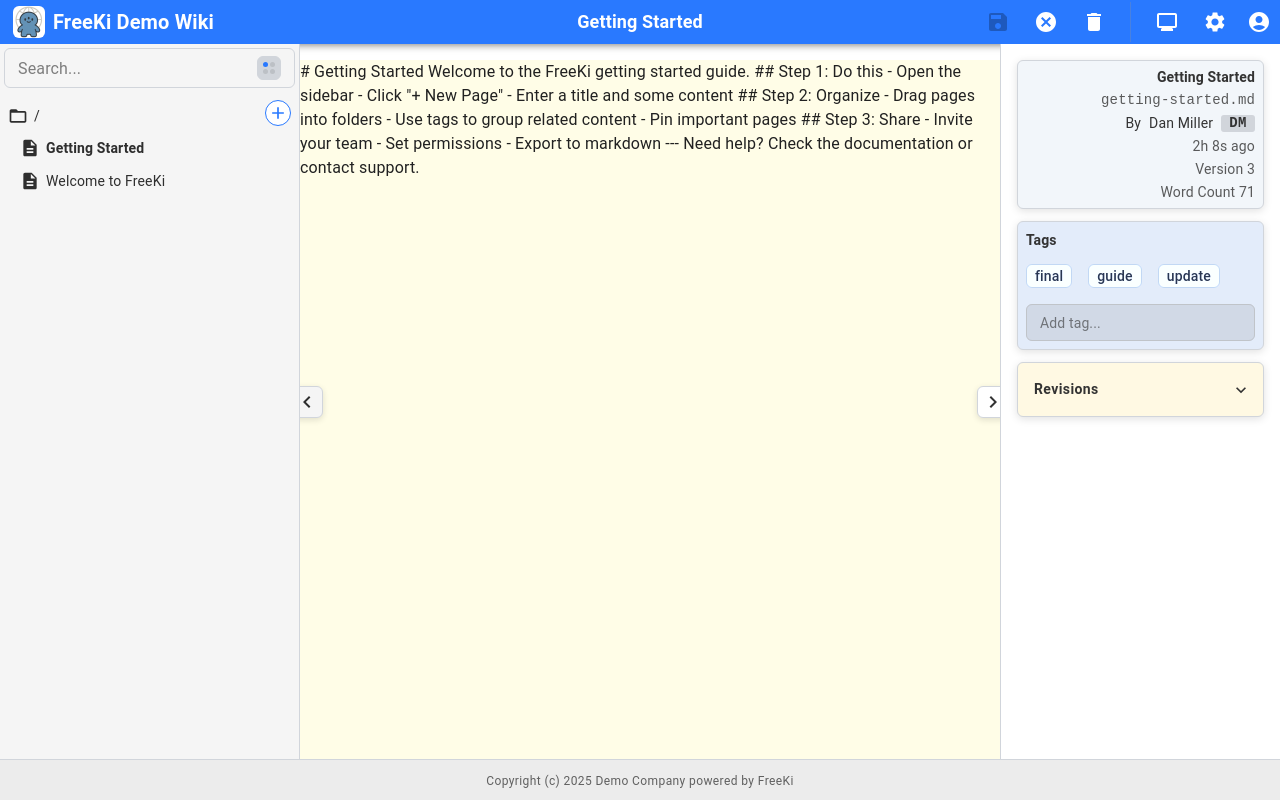
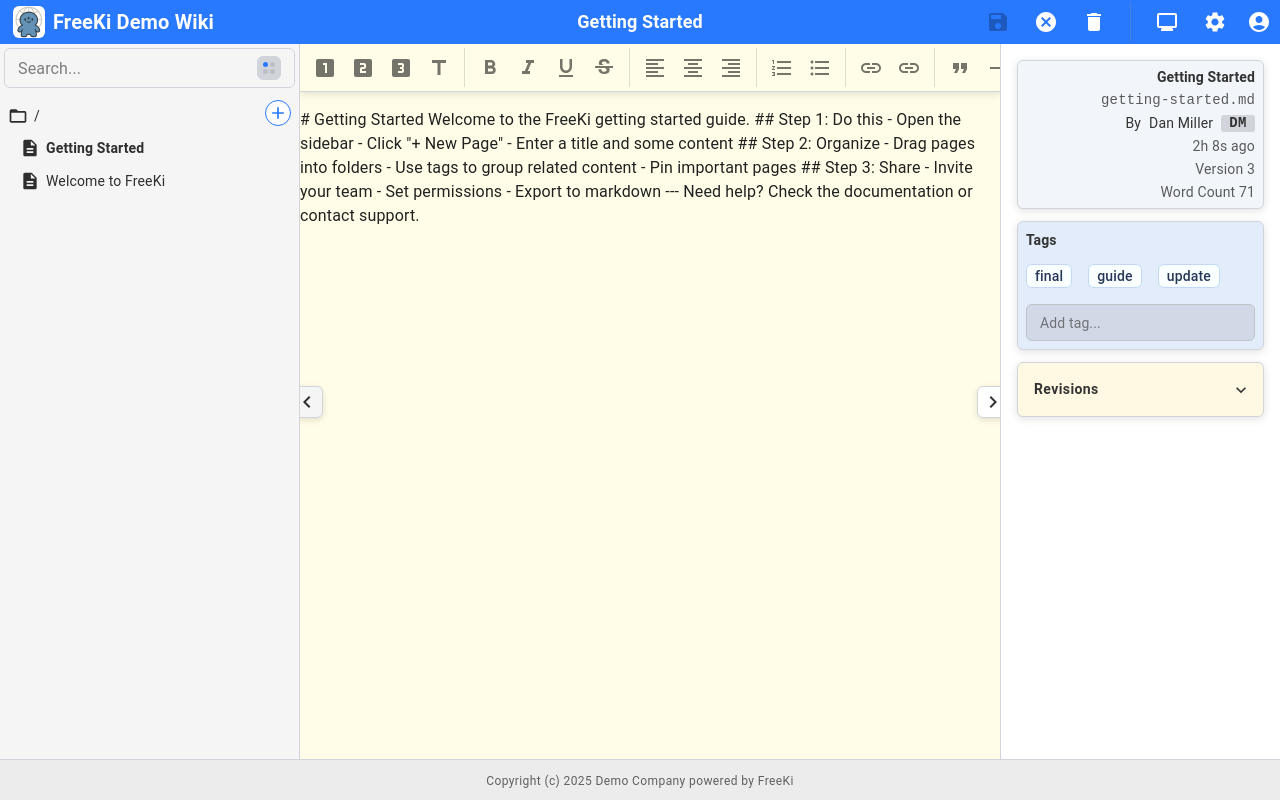
Before and after one commit to jhughes2112/freeki, a React (Vite) app in the folder freeki-client/: page / in a window 1280 px wide. Both pictures are taken after a click on the button 1046 px from the left and 22 px from the top of the page. Built offline with nearby package versions, Linux system fonts and the light colour scheme.

Commit message:
Updated to tiptap v3, added editor toolbar.

```diff
--- /dev/null
+++ b/freeki-client/src/EditorToolbar.tsx
@@ -0,0 +1,78 @@
+import React from 'react';
+import { Box, IconButton, Tooltip, Divider } from '@mui/material';
+import {
+  FormatBold, FormatItalic, FormatUnderlined, StrikethroughS,
+  FormatAlignLeft, FormatAlignCenter, FormatAlignRight,
+  FormatListNumbered, FormatListBulleted, Link, InsertLink,
+  FormatQuote, HorizontalRule, Image, Title, LooksOne, LooksTwo, Looks3
+} from '@mui/icons-material';
+
+interface EditorToolbarProps {
+  onFormat: (action: string) => void;
+}
+
+const actions = [
+  { key: 'h1', icon: <LooksOne />, label: 'Heading 1' },
+  { key: 'h2', icon: <LooksTwo />, label: 'Heading 2' },
+  { key: 'h3', icon: <Looks3 />, label: 'Heading 3' },
+  { key: 'text', icon: <Title />, label: 'Normal Text' },
+  { divider: true },
+  { key: 'bold', icon: <FormatBold />, label: 'Bold' },
+  { key: 'italic', icon: <FormatItalic />, label: 'Italic' },
+  { key: 'underline', icon: <FormatUnderlined />, label: 'Underline' },
+  { key: 'strikethrough', icon: <StrikethroughS />, label: 'Strikethrough' },
+  { divider: true },
+  { key: 'align-left', icon: <FormatAlignLeft />, label: 'Align Left' },
+  { key: 'align-center', icon: <FormatAlignCenter />, label: 'Align Center' },
+  { key: 'align-right', icon: <FormatAlignRight />, label: 'Align Right' },
+  { divider: true },
+  { key: 'numbered-list', icon: <FormatListNumbered />, label: 'Numbered List' },
+  { key: 'bulleted-list', icon: <FormatListBulleted />, label: 'Bulleted List' },
+  { divider: true },
+  { key: 'insert-page-link', icon: <Link />, label: 'Insert Page Link' },
+  { key: 'insert-url', icon: <InsertLink />, label: 'Insert URL' },
+  { divider: true },
+  { key: 'blockquote', icon: <FormatQuote />, label: 'Blockquote' },
+  { key: 'horiz-line', icon: <HorizontalRule />, label: 'Horizontal Line' },
+  { divider: true },
+  { key: 'insert-media', icon: <Image />, label: 'Insert Media' },
+];
+
+export default function EditorToolbar({ onFormat }: EditorToolbarProps) {
+  return (
+    <Box
+      sx={{
+        display: 'flex',
+        alignItems: 'center',
+        gap: 0.5,
+        px: 1,
+        py: 0.5,
+        borderBottom: '1px solid var(--freeki-border-color)',
+        background: 'var(--freeki-edit-background)',
+        position: 'sticky',
+        top: 0,
+        zIndex: 10,
+        minHeight: 48,
+        boxShadow: '0 2px 8px var(--freeki-shadow-color, #22222233)',
+      }}
+      role="toolbar"
+      aria-label="Editor formatting toolbar"
+    >
+      {actions.map((action, i) => {
+        if (action.divider) {
+          return <Divider key={i} orientation="vertical" flexItem sx={{ mx: 0.5 }} />;
+        } else if (action.key) {
+          return (
+            <Tooltip key={action.key} title={action.label} arrow>
+              <IconButton size="small" onClick={() => onFormat(action.key as string)} aria-label={action.label}>
+                {action.icon}
+              </IconButton>
+            </Tooltip>
+          );
+        } else {
+          return null;
+        }
+      })}
+    </Box>
+  );
+}
--- a/freeki-client/src/PageEditor.tsx
+++ b/freeki-client/src/PageEditor.tsx
@@ -3,6 +3,9 @@ import { Box } from '@mui/material';
 import type { PageContent } from './globalState';
 import { EditorContent, useEditor } from '@tiptap/react';
 import StarterKit from '@tiptap/starter-kit';
+import Underline from '@tiptap/extension-underline';
+import TextAlign from '@tiptap/extension-text-align';
+import EditorToolbar from './EditorToolbar';
 
 interface PageEditorProps {
   content: PageContent;
@@ -12,7 +15,11 @@ interface PageEditorProps {
 export default function PageEditor({ content, onContentChange }: PageEditorProps) {
   const [editorContent, setEditorContent] = useState(content.content);
   const editor = useEditor({
-    extensions: [StarterKit],
+    extensions: [
+      StarterKit,
+      Underline,
+      TextAlign.configure({ types: ['heading', 'paragraph'] })
+    ],
     content: editorContent,
     onUpdate: ({ editor }) => {
       const html = editor.getHTML();
@@ -22,10 +29,36 @@ export default function PageEditor({ content, onContentChange }: PageEditorProps
     editable: true,
   });
 
+  // Toolbar action handler
+  const handleFormat = (action: string) => {
+    if (!editor) return;
+    switch (action) {
+      case 'h1': editor.chain().focus().toggleHeading({ level: 1 }).run(); break;
+      case 'h2': editor.chain().focus().toggleHeading({ level: 2 }).run(); break;
+      case 'h3': editor.chain().focus().toggleHeading({ level: 3 }).run(); break;
+      case 'text': editor.chain().focus().setParagraph().run(); break;
+      case 'bold': editor.chain().focus().toggleBold().run(); break;
+      case 'italic': editor.chain().focus().toggleItalic().run(); break;
+      case 'underline': editor.chain().focus().toggleUnderline().run(); break;
+      case 'strikethrough': editor.chain().focus().toggleStrike().run(); break;
+      case 'align-left': editor.chain().focus().setTextAlign('left').run(); break;
+      case 'align-center': editor.chain().focus().setTextAlign('center').run(); break;
+      case 'align-right': editor.chain().focus().setTextAlign('right').run(); break;
+      case 'numbered-list': editor.chain().focus().toggleOrderedList().run(); break;
+      case 'bulleted-list': editor.chain().focus().toggleBulletList().run(); break;
+      case 'insert-page-link': /* TODO: implement page link */ break;
+      case 'insert-url': /* TODO: implement url link */ break;
+      case 'blockquote': editor.chain().focus().toggleBlockquote().run(); break;
+      case 'horiz-line': editor.chain().focus().setHorizontalRule().run(); break;
+      case 'insert-media': /* TODO: implement media insert */ break;
+      default: break;
+    }
+  };
+
   // Keep editor in sync if content changes from outside
   useEffect(() => {
     if (editor && content.content !== editorContent) {
-      editor.commands.setContent(content.content, false);
+      editor.commands.setContent(content.content, { emitUpdate: false });
       setEditorContent(content.content);
     }
     // eslint-disable-next-line react-hooks/exhaustive-deps
@@ -33,6 +66,7 @@ export default function PageEditor({ content, onContentChange }: PageEditorProps
 
   return (
     <Box sx={{ p: 0, backgroundColor: 'var(--freeki-edit-background)', color: 'var(--freeki-p-font-color)', height: '100%' }}>
+      <EditorToolbar onFormat={handleFormat} />
       <EditorContent editor={editor} />
     </Box>
   );
--- a/freeki-client/src/RichTextRenderer.tsx
+++ b/freeki-client/src/RichTextRenderer.tsx
@@ -21,7 +21,7 @@ export const RichTextRenderer: React.FC<RichTextRendererProps> = ({ content }) =
   // Update content if it changes
   useEffect(() => {
     if (editor && content !== lastContent.current) {
-      editor.commands.setContent(content, false);
+		editor.commands.setContent(content, { emitUpdate: false });
       lastContent.current = content;
     }
   }, [content, editor]);
```
Also changed, not shown: freeki-client/package.json (+4 -3 lines), 1 other file (tests, documents, lock files or other folders).
